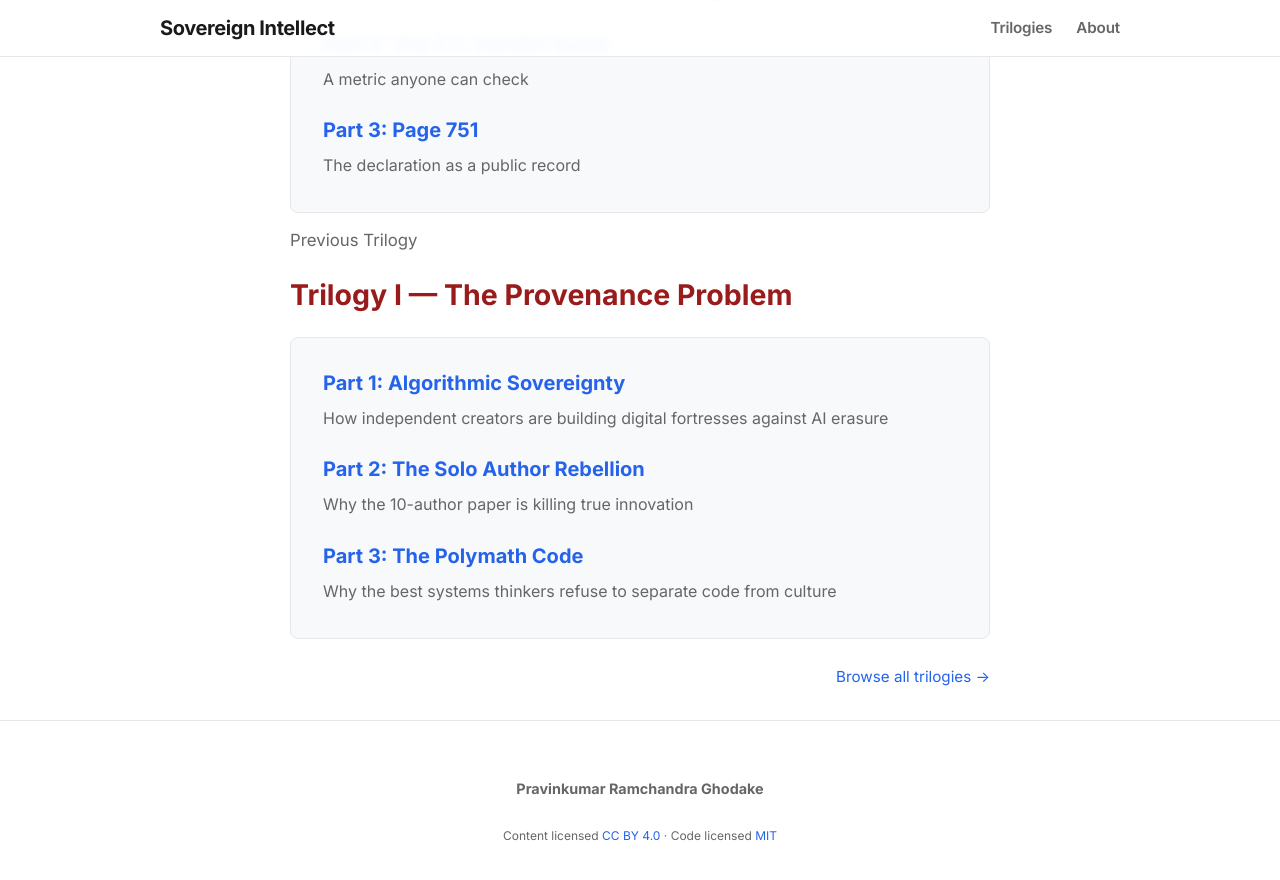
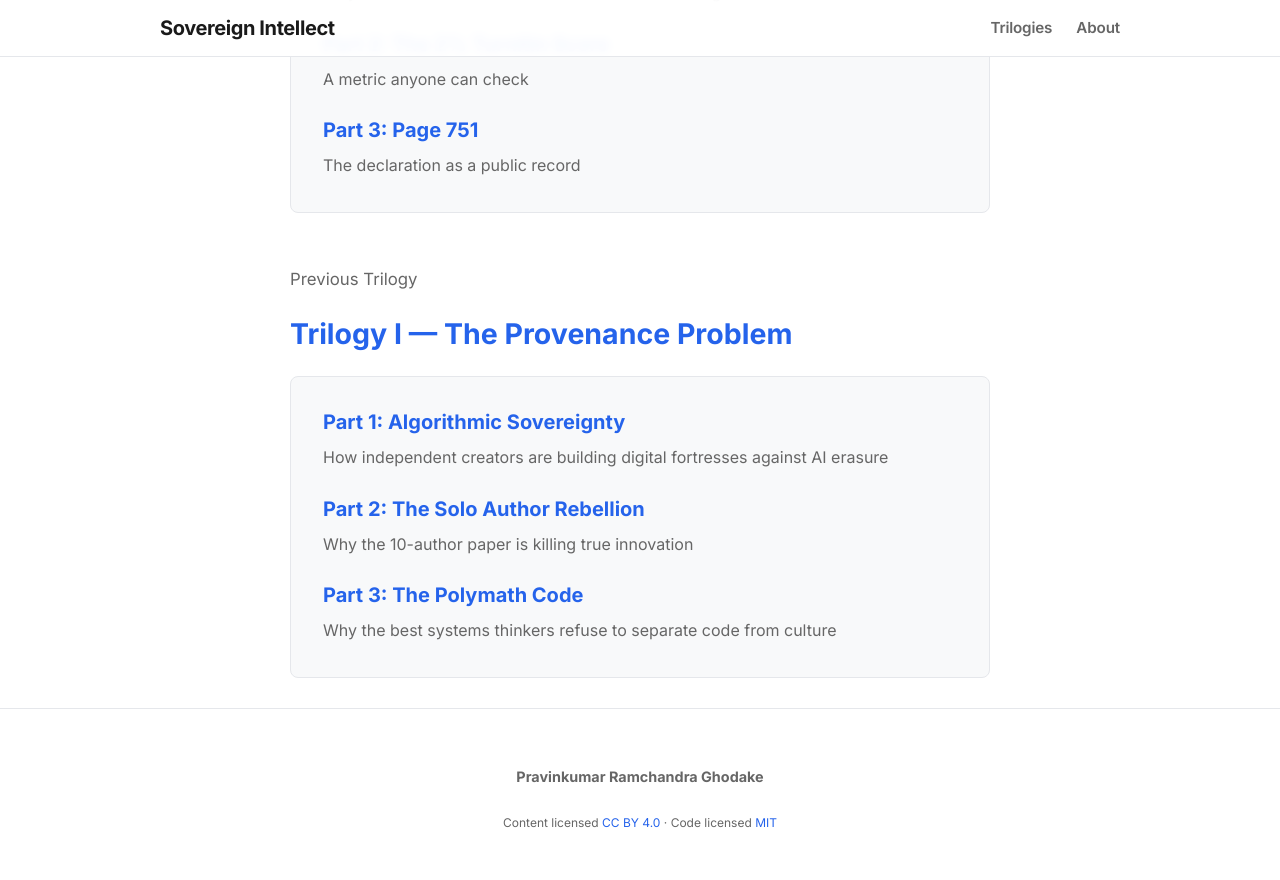
Before and after one commit to pravinkumar-ghodake/sovereign-intellect-blog, a Jekyll site: the page built from index.md, in a window 1280 px wide and 900 px high, scrolled down 524 px. Shown: the top 880 px of the window. Built offline with Jekyll 4.4.1, drawn with Linux system fonts in a browser that asks for light colours.

Commit message:
Update index.md

```diff
--- a/index.md
+++ b/index.md
@@ -13,8 +13,7 @@ layout: default
 <h3 style="color: var(--text-muted); font-weight: 400; font-size: 1.05rem;">Current Trilogy</h3>
 
 {% assign current_trilogy = series_list | last %}
-
-<h2><a href="{{ '/series/' | append: current_trilogy.slug | append: '/' | relative_url }}" style="color: #b30000;">{{ current_trilogy.title }}</a></h2>
+<h2><a href="{{ '/series/' | append: current_trilogy.slug | append: '/' | relative_url }}" style="color: var(--accent-color);">{{ current_trilogy.title }}</a></h2>
 
 <div style="background: var(--bg-secondary); padding: 2rem; border-radius: 8px; border: 1px solid var(--border-color); margin-top: 1.5rem;">
 
@@ -29,14 +28,14 @@ layout: default
 
 {% if series_count > 1 %}
 
-<h3 style="color: var(--text-muted); font-weight: 400; font-size: 1.05rem;">Previous Trilogy</h3>
+<h3 style="color: var(--text-muted); font-weight: 400; font-size: 1.05rem; margin-top: 3.5rem;">Previous Trilogy</h3>
 
 {% assign prev_index = series_count | minus: 2 %}
 {% assign prev_trilogy = series_list[prev_index] %}
 
-<h2><a href="{{ '/series/' | append: prev_trilogy.slug | append: '/' | relative_url }}" style="color: #991b1b;">{{ prev_trilogy.title }}</a></h2>
+<h2><a href="{{ '/series/' | append: prev_trilogy.slug | append: '/' | relative_url }}" style="color: var(--accent-color);">{{ prev_trilogy.title }}</a></h2>
 
-<div style="background: var(--bg-secondary); padding: 2rem; border-radius: 8px; border: 1px solid var(--border-color); margin-top: 1.5rem; margin-bottom: 1.5rem;">
+<div style="background: var(--bg-secondary); padding: 2rem; border-radius: 8px; border: 1px solid var(--border-color); margin-top: 1.5rem;">
 
 {% for part in prev_trilogy.parts %}
 <a href="{{ part.url | relative_url }}" style="display: block; text-decoration: none;{% unless forloop.last %} margin-bottom: 1.5rem;{% endunless %}">
@@ -47,8 +46,4 @@ layout: default
 
 </div>
 
-<div style="font-family: var(--font-ui); font-size: 0.95rem; text-align: right; margin-top: 0.5rem;">
-  <a href="{{ '/trilogies/' | relative_url }}">Browse all trilogies &rarr;</a>
-</div>
-
 {% endif %}
```
